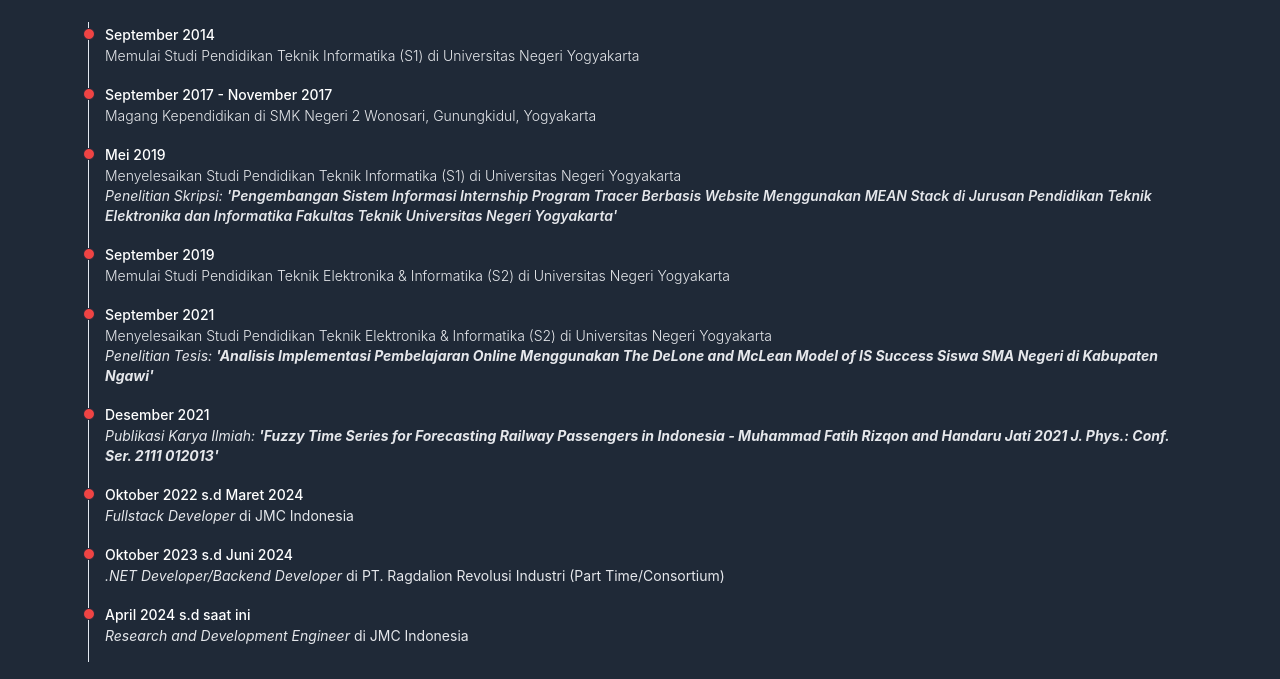
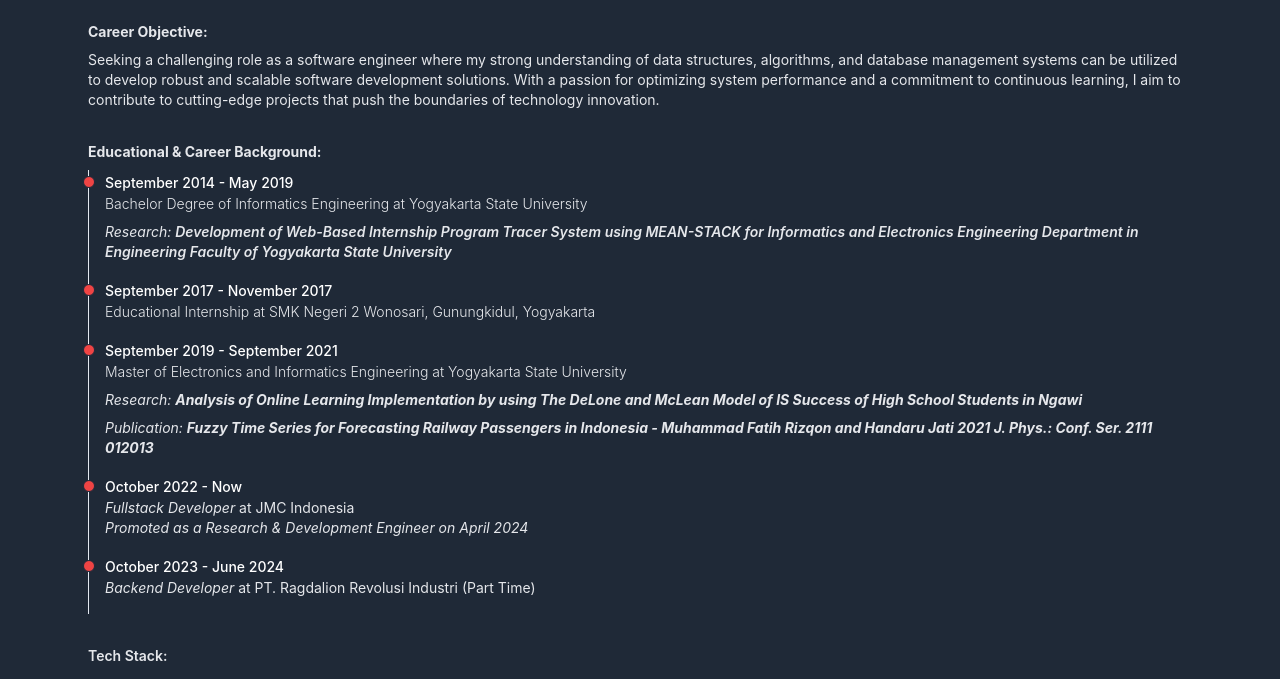
Before and after one commit to fatihrizqon/fatihrizqon.github.io, a website: page index.html in a window 1280 px wide. Shown: the part 166-845 px from the top of the page. Drawn offline with nearby package versions, Linux system fonts and the light colour scheme.

Commit message:
update 2024/06/22

```diff
--- a/index.html
+++ b/index.html
@@ -7,16 +7,13 @@
     <meta name="google-site-verification" content="7WneGssL3JqYqYYVv9EFhDqRHXnLmNrCwq9raoBpvQA" />
     <meta name="viewport" content="width=device-width, initial-scale=1.0" />
     <meta name="author" content="Muhammad Fatih Rizqon" />
-    <meta name="description"
-        content="A Personal Webpage to provide my information, and feel free to connect with me through my social media. And let's build great things!" />
+    <meta name="description" content="A Personal Webpage to provide my information, and feel free to connect with me through my social media. And let's build great things!" />
     <link rel="icon" type="image/png" href="https://github.githubassets.com/favicons/favicon-dark.png" />
-    <title>Curriculum Vitae - Muhammad Fatih Rizqon</title>
+    <title>Resume - Muhammad Fatih Rizqon</title>
     <!-- Style -->
     <link rel="stylesheet" href="assets/css/style.css">
     <!-- Font Awesome -->
-    <link rel="stylesheet" href="https://cdnjs.cloudflare.com/ajax/libs/font-awesome/6.2.0/css/all.min.css"
-        integrity="sha512-xh6O/CkQoPOWDdYTDqeRdPCVd1SpvCA9XXcUnZS2FmJNp1coAFzvtCN9BmamE+4aHK8yyUHUSCcJHgXloTyT2A=="
-        crossorigin="anonymous" referrerpolicy="no-referrer" />
+    <link rel="stylesheet" href="https://cdnjs.cloudflare.com/ajax/libs/font-awesome/6.2.0/css/all.min.css" integrity="sha512-xh6O/CkQoPOWDdYTDqeRdPCVd1SpvCA9XXcUnZS2FmJNp1coAFzvtCN9BmamE+4aHK8yyUHUSCcJHgXloTyT2A==" crossorigin="anonymous" referrerpolicy="no-referrer" />
     <!-- AlpineJS -->
     <script defer src="https://unpkg.com/alpinejs@3.10.3/dist/cdn.min.js"></script>
     <!-- Global site tag (gtag.js) - Google Analytics -->
@@ -38,13 +35,12 @@
     <section class="flex flex-col w-[90%] md:w-[75%] mx-auto gap-4 justify-center p-4 m-4">
         <div class="flex flex-col md:flex-row items-center justify-center p-2 gap-4">
             <span class="items-center justify-center">
-                <div class="flex w-[100px] h-[100px] bg-cover rounded-full bg-black/50 backdrop-blur-sm border-2"
-                    style="background-image: url('assets/images/profile.jpg');" alt="Muhammad Fatih Rizqon">
+                <div class="flex w-[100px] h-[100px] bg-cover rounded-full bg-black/50 backdrop-blur-sm border-2" style="background-image: url('assets/images/profile.jpg');" alt="Muhammad Fatih Rizqon">
                 </div>
             </span>
             <span class="grid w-full text-xs md:text-sm text-justify gap-2">
                 <h1 class="font-semibold text-lg md:text-xl">Muhammad Fatih Rizqon</h1>
-                <p><i>Fullstack Developer</i> - <i>Research and Development Engineer</i></p>
+                <p><i>Fullstack Developer - Research & Development Engineer</i></p>
                 <p class="font-semibold text-xs">Yogyakarta, Indonesia</p>
                 <ul class="flex flex-wrap w-full gap-2 md:gap-4 items-start justify-start select-none">
                     <li class="bg-gray-700/50 hover:bg-gray-700 transition-all rounded-xl px-2 py-1 text-gray-200">
@@ -82,15 +78,28 @@
         </div>
 
         <div class="flex p-2">
+            <div class="grid gap-2">
+                <h5 class="text-sm font-bold">Career Objective:</h5>
+                <p class="text-sm">
+                    Seeking a challenging role as a software engineer where my strong understanding of data structures, algorithms, and database management systems can be utilized to develop robust and scalable software development solutions. With a passion for optimizing system performance and a commitment to continuous learning, I aim to contribute to cutting-edge projects that push the boundaries of technology innovation.
+                </p>
+            </div>
+        </div>
+
+        <div class="flex p-2">
+            <div class="grid gap-2">
+                <h5 class="text-sm font-bold">Educational & Career Background:</h5>
                 <ol class="relative border-l border-slate-200">
                     <li class="mb-2 md:mb-4 ml-2 md:ml-4">
                         <div class="absolute -left-1.5 mt-1.5 h-3 w-3 rounded-full border border-slate-800 bg-red-500">
                         </div>
                         <time class="mb-1 text-sm font-medium leading-none text-white">September
-                        2014</time>
-                    <h3 class="text-xs md:text-sm font-light">Memulai Studi Pendidikan Teknik
-                        Informatika
-                        (S1) di Universitas Negeri Yogyakarta</h3>
+                            2014 - May 2019</time>
+                        <h3 class="text-xs md:text-sm font-light mb-2">Bachelor Degree of Informatics Engineering
+                            at Yogyakarta State University</h3>
+                        <p class="text-xs md:text-sm italic">
+                            Research:
+                            <a href="http://eprints.uny.ac.id/64028/" class="font-semibold hover:text-gray-400 transition-all" target="_blank">Development of Web-Based Internship Program Tracer System using MEAN-STACK for Informatics and Electronics Engineering Department in Engineering Faculty of Yogyakarta State University</a>
                     </li>
                     <li class="mb-2 md:mb-4 ml-2 md:ml-4">
                         <div class="absolute -left-1.5 mt-1.5 h-3 w-3 rounded-full border border-slate-800 bg-red-500">
@@ -98,101 +107,51 @@
                         <time class="mb-1 text-sm font-medium leading-none text-white">September
                             2017 - November
                             2017</time>
-                    <h3 class="text-xs md:text-sm font-light">Magang Kependidikan di SMK
-                        Negeri 2
-                        Wonosari, Gunungkidul, Yogyakarta</h3>
-                </li>
-                <li class="mb-2 md:mb-4 ml-2 md:ml-4">
-                    <div class="absolute -left-1.5 mt-1.5 h-3 w-3 rounded-full border border-slate-800 bg-red-500">
-                    </div>
-                    <time class="mb-1 text-sm font-medium leading-none text-white">Mei
-                        2019</time>
-                    <h3 class="text-xs md:text-sm font-light">Menyelesaikan Studi Pendidikan
-                        Teknik
-                        Informatika (S1) di Universitas Negeri Yogyakarta</h3>
-                    <p class="text-xs md:text-sm italic">
-                        Penelitian Skripsi:
-                        <a href="http://eprints.uny.ac.id/64028/"
-                            class="font-semibold hover:text-gray-400 transition-all" target="_blank">'Pengembangan
-                            Sistem Informasi Internship Program Tracer Berbasis Website Menggunakan
-                            MEAN Stack
-                            di Jurusan Pendidikan Teknik Elektronika dan Informatika Fakultas Teknik
-                            Universitas
-                            Negeri Yogyakarta'</a>
-                    </p>
+                        <h3 class="text-xs md:text-sm font-light">Educational Internship at SMK
+                            Negeri 2 Wonosari, Gunungkidul, Yogyakarta</h3>
                     </li>
                     <li class="mb-2 md:mb-4 ml-2 md:ml-4">
                         <div class="absolute -left-1.5 mt-1.5 h-3 w-3 rounded-full border border-slate-800 bg-red-500">
                         </div>
                         <time class="mb-1 text-sm font-medium leading-none text-white">September
-                        2019</time>
-                    <h3 class="text-xs md:text-sm font-light">Memulai Studi Pendidikan Teknik
-                        Elektronika
-                        & Informatika (S2) di Universitas Negeri Yogyakarta</h3>
-                </li>
-                <li class="mb-2 md:mb-4 ml-2 md:ml-4">
-                    <div class="absolute -left-1.5 mt-1.5 h-3 w-3 rounded-full border border-slate-800 bg-red-500">
-                    </div>
-                    <time class="mb-1 text-sm font-medium leading-none text-white">September
-                        2021</time>
-                    <h3 class="text-xs md:text-sm font-light">Menyelesaikan Studi Pendidikan
-                        Teknik
-                        Elektronika & Informatika (S2) di Universitas Negeri Yogyakarta</h3>
-                    <p class="text-xs md:text-sm italic">Penelitian Tesis:
-                        <a href="#" target="_blank"
-                            class="font-bold hover:text-gray-400 transition-all">'Analisis Implementasi Pembelajaran
-                            Online
-                            Menggunakan The DeLone and McLean Model of IS Success Siswa SMA Negeri di
-                            Kabupaten
-                            Ngawi'</a>
+                            2019 - September 2021</time>
+                        <h3 class="text-xs md:text-sm font-light mb-2">Master of Electronics and Informatics Engineering at Yogyakarta State University</h3>
+                        <p class="text-xs md:text-sm italic mb-2">Research:
+                            <a href="#" target="_blank" class="font-bold hover:text-gray-400 transition-all">Analysis of Online Learning Implementation by using The DeLone and McLean Model of IS Success of High School Students in Ngawi</a>
+                        </p>
+                        <p class="text-xs md:text-sm italic">
+                            Publication:
+                            <a href="https://iopscience.iop.org/article/10.1088/1742-6596/2111/1/012013" target="_blank" class="font-bold hover:text-gray-400 transition-all">Fuzzy Time
+                                Series for Forecasting Railway Passengers in Indonesia - Muhammad Fatih
+                                Rizqon and
+                                Handaru Jati 2021 J. Phys.: Conf. Ser. 2111 012013</a>
                         </p>
                     </li>
                     <li class="mb-2 md:mb-4 ml-2 md:ml-4">
-                    <div class="absolute -left-1.5 mt-1.5 h-3 w-3 rounded-full border border-slate-800 bg-red-500">
+                        <div class="absolute -left-1.5 mt-1.5 h-3 w-3 rounded-full border border-slate-800 bg-red-500 animate__animated animate__pulse animate__infinite infinite">
                         </div>
-                    <time class="mb-1 text-sm font-medium leading-none text-white">Desember
-                        2021</time>
+                        <time class="mb-1 text-sm font-medium leading-none text-white">October 2022 - Now</time>
+                        <p class="text-xs md:text-sm">
+                            <span class="italic">Fullstack Developer</span> at JMC Indonesia
+                        </p>
                         <p class="text-xs md:text-sm italic">
-                        Publikasi Karya Ilmiah:
-                        <a href="https://iopscience.iop.org/article/10.1088/1742-6596/2111/1/012013" target="_blank"
-                            class="font-bold hover:text-gray-400 transition-all">'Fuzzy Time
-                            Series for Forecasting Railway Passengers in Indonesia - Muhammad Fatih
-                            Rizqon and
-                            Handaru Jati 2021 J. Phys.: Conf. Ser. 2111 012013'</a>
+                            Promoted as a Research & Development Engineer on April 2024
                         </p>
                     </li>
                     <li class="mb-2 md:mb-4 ml-2 md:ml-4">
-                    <div
-                        class="absolute -left-1.5 mt-1.5 h-3 w-3 rounded-full border border-slate-800 bg-red-500 animate__animated animate__pulse animate__infinite infinite">
+                        <div class="absolute -left-1.5 mt-1.5 h-3 w-3 rounded-full border border-slate-800 bg-red-500 animate__animated animate__pulse animate__infinite infinite">
                         </div>
-                    <time class="mb-1 text-sm font-medium leading-none text-white">Oktober 2022 s.d Maret 2024</time>
+                        <time class="mb-1 text-sm font-medium leading-none text-white">October 2023 - June 2024</time>
                         <p class="text-xs md:text-sm">
-                        <span class="italic">Fullstack Developer</span> di JMC Indonesia
-                    </p>
-                </li>
-                <li class="mb-2 md:mb-4 ml-2 md:ml-4">
-                    <div
-                        class="absolute -left-1.5 mt-1.5 h-3 w-3 rounded-full border border-slate-800 bg-red-500 animate__animated animate__pulse animate__infinite infinite">
-                    </div>
-                    <time class="mb-1 text-sm font-medium leading-none text-white">Oktober 2023 s.d Juni 2024</time>
-                    <p class="text-xs md:text-sm">
-                        <span class="italic">.NET Developer/Backend Developer</span> di PT. Ragdalion Revolusi Industri (Part Time/Consortium)
-                    </p>
-                </li>
-                <li class="mb-2 md:mb-4 ml-2 md:ml-4">
-                    <div
-                        class="absolute -left-1.5 mt-1.5 h-3 w-3 rounded-full border border-slate-800 bg-red-500 animate__animated animate__pulse animate__infinite infinite">
-                    </div>
-                    <time class="mb-1 text-sm font-medium leading-none text-white">April 2024 s.d saat ini</time>
-                    <p class="text-xs md:text-sm">
-                        <span class="italic">Research and Development Engineer</span> di JMC Indonesia
+                            <span class="italic">Backend Developer</span> at PT. Ragdalion Revolusi Industri (Part Time)
                         </p>
                     </li>
                 </ol>
             </div>
+        </div>
 
         <div class="grid p-2 gap-2 md:gap-4 text-xs md:text-sm ">
-            <h1 class="font-semibold text-md md:text-sm">Tech Stack</h1>
+            <h1 class="font-semibold text-md md:text-sm">Tech Stack:</h1>
             <ul class="flex flex-wrap w-full gap-2 md:gap-4 items-start justify-start select-none">
                 <li class="bg-gray-700/50 rounded-xl px-2 py-1 text-gray-200">
                     <i class="fa-brands fa-html5 text-[#E54C21]"></i>
@@ -264,13 +223,12 @@
         -->
         <div class="grid p-2 gap-2 md:gap-4 text-xs md:text-sm items-end justify-end">
             <span class="text-xs">
-                Terakhir diperbaharui: 01 Juni 2024
+                Last updated on 2024/06/01
             </span>
         </div>
 
         <div id="download_cv" class="hidden lg:grid items-center justify-center">
-            <button onClick="window.print();"
-                class="border rounded py-1 px-2 text-xs hover:bg-gray-400/50 transition-all">Download
+            <button onClick="window.print();" class="border rounded py-1 px-2 text-xs hover:bg-gray-400/50 transition-all">Download
                 CV</button>
         </div>
     </section>
```
Lines whose indentation alone changed are shown as unchanged.
